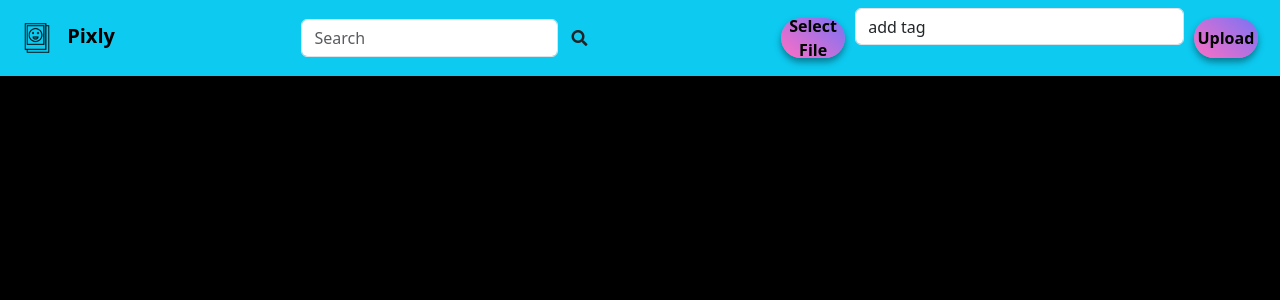
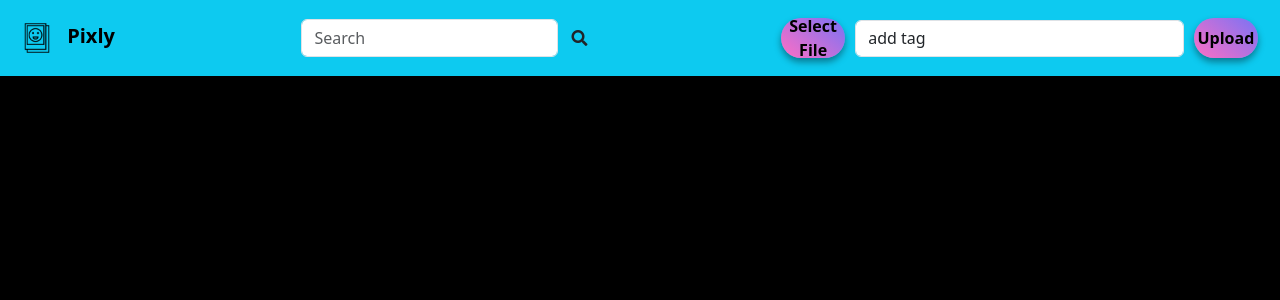
Before and after one commit to saramaheath/pixly, a Flask app: page /list in a window 1280 px wide. Shown: the top 300 px of the page. Run offline with Flask 2, Linux system fonts and the light colour scheme; data that the repository does not hold is empty; some libraries are stand-ins or nearby versions.

Commit message:
vertically aligned addtag input in navbar

```diff
--- a/static/base.css
+++ b/static/base.css
@@ -4,6 +4,7 @@
 form {
   display: flex;
   justify-content: right;
+  align-items: center;
 }
 body {
   background-color: black;
--- a/templates/base.html
+++ b/templates/base.html
@@ -42,7 +42,7 @@
           <input type="file" id="file" name="file" value="file" class="file"  />
           <label for="file">Select File</label>
           <input type="submit" name="upload" value="Upload" id="upload" class="upload"  />
-          <input type="text" id="tag" name="tag" value="add tag" class="form-control"/>
+          <input type="text" id="tag" name="tag" value="add tag" class="form-control vertical-center"/>
           <label for="upload"> Upload</label>
 
 
```
